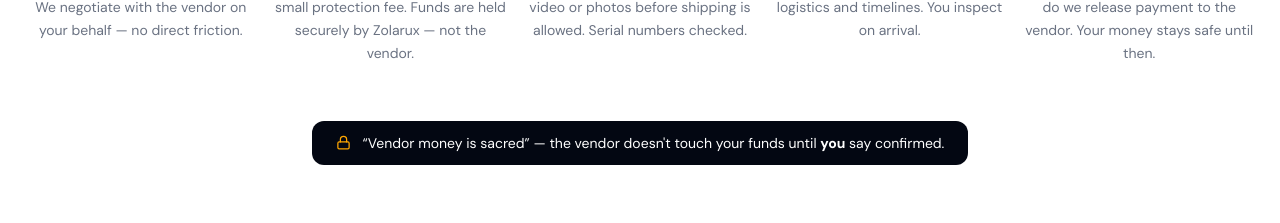
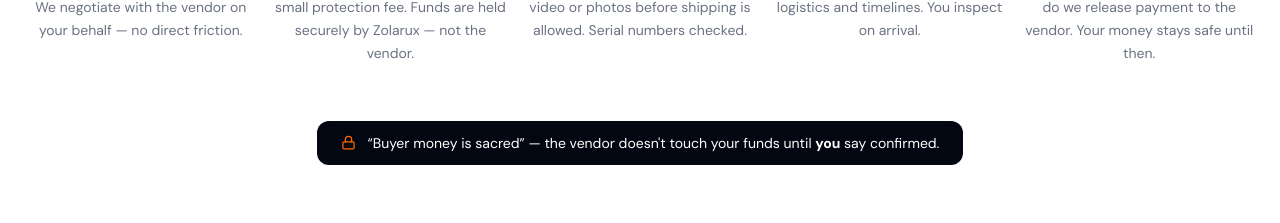
Before and after one commit to Rex-Orokumue/zolarux-web, a Next.js app: page / in a window 1280 px wide. Shown: the part 1938-2161 px from the top of the page. Built offline with nearby package versions, Linux system fonts and the light colour scheme; no server answers.

Commit message:
updated accent color code

```diff
--- a/app/(marketing)/page.tsx
+++ b/app/(marketing)/page.tsx
@@ -286,7 +286,7 @@ export default function HomePage() {
             <div className="inline-flex items-center gap-3 bg-gray-950 text-white px-6 py-3 rounded-xl text-sm font-500">
               <Lock size={15} className="text-accent" />
               <span>
-                &ldquo;Vendor money is sacred&rdquo; — the vendor doesn&apos;t
+                &ldquo;Buyer money is sacred&rdquo; — the vendor doesn&apos;t
                 touch your funds until <strong>you</strong> say confirmed.
               </span>
             </div>
--- a/app/globals.css
+++ b/app/globals.css
@@ -25,7 +25,7 @@
   --color-primary-700: #2E4FBF;
   --color-primary-900: #1a2b6b;
 
-  --color-accent: #FFA600;
+  --color-accent: #FF6600;
   --color-accent-dark: #E69500;
   --color-accent-light: #FFF8E6;
 
```
